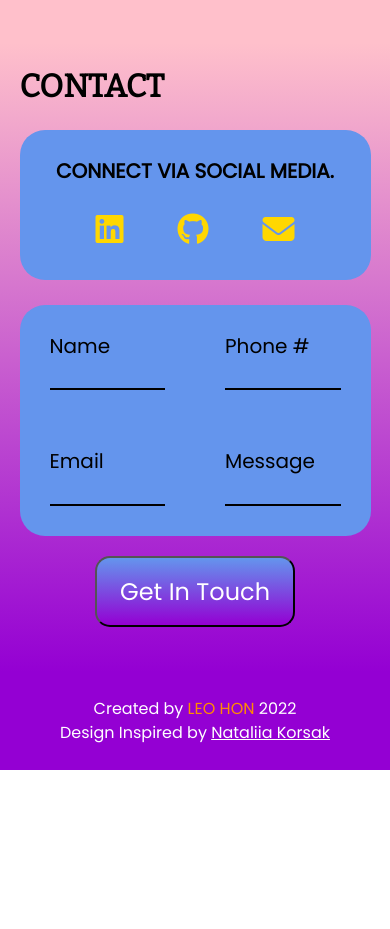
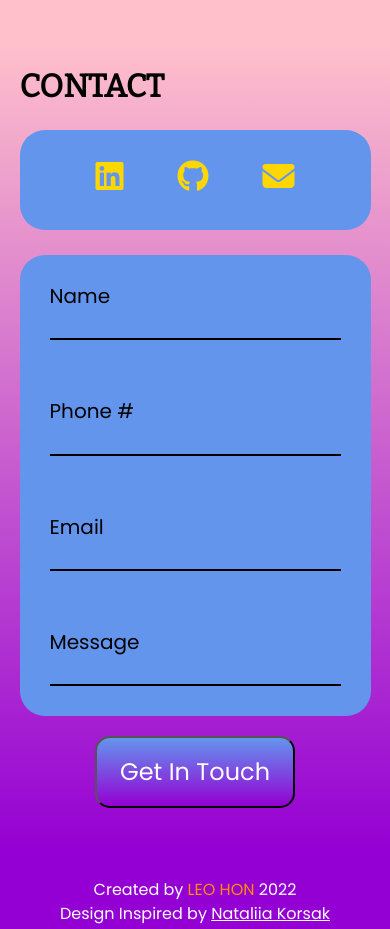
Before and after one commit to leohon/portfoLEO, a plain HTML site: page index.html in a window 390 px wide. Shown: the part 5240-6169 px from the top of the page. Before the commit the page ends 6010 px from the top, so only its background shows below. Drawn offline with nearby package versions, Linux system fonts and the light colour scheme.

Commit message:
Refactored Contact icons & edited form @ 450px or less

```diff
--- a/index.html
+++ b/index.html
@@ -265,9 +265,6 @@
 
           <!-- Ways to connect -->
           <div class="connect">
-            <h3>Connect via social media.</h3>
-
-            <div class="socials">
             <a href="https://www.linkedin.com/in/leo-hon/">
               <i class="fa-brands fa-linkedin"></i>
             </a>
@@ -277,7 +274,6 @@
             <a href="mailto:leo.hon@hotmail.com">
               <i class="fa-solid fa-envelope"></i>
             </a>
-            </div>
           </div>
         </div>
       </div>
--- a/styles/sass/partials/_homeContact.scss
+++ b/styles/sass/partials/_homeContact.scss
@@ -8,7 +8,7 @@
 
     // Form
     form {
-      width: 70%;
+      width: 80%;
       text-align: center;
       margin-right: 50px;
       margin-top: 25px;
@@ -56,21 +56,13 @@
       border: none;
       border-radius: 25px;
       height: 250px;
-      width: 25%;
+      width: 15%;
       text-align: center;
       background-color: variables.$blue;
       margin-top: 25px;
 
-      h3 {
-        padding: 30px 10px;
-        text-transform: uppercase;
-      }
-
-      .socials {
-        margin: 25px 0;
-
       a {
-          margin: 0 25px;
+        margin: 20px auto;
         width: 50px;
         height: 50px;
         text-decoration: none;
@@ -83,4 +75,3 @@
     }
   }
 }
-}
--- a/styles/sass/partials/_mediaQueries.scss
+++ b/styles/sass/partials/_mediaQueries.scss
@@ -222,31 +222,26 @@
 
     .connect {
       width: 100%;
-      height: 150px;
+      height: 100px;
+      display: block;
 
-      .socials {
-        margin: 0;
+      a {
+        margin: 0 25px;
 
-        a {
-          margin: 0 25px;
+        i {
+          margin-top: 30px;
         }
       }
     }
 
-    form {
+    form,
+    form .form .oneInput,
+    form .form .oneInput input {
       width: 100%;
+    }
 
-      .form .oneInput {
-        width: 50%;
-
-        input {
-          width: 100%;
-        }
-      }
-
-      button {
-        width: 200px;
-      }
+    form button {
+      width: 200px;
     }
   }
 }
```
Also changed, not shown: styles/styles.css. Lines whose indentation alone changed are shown as unchanged.
